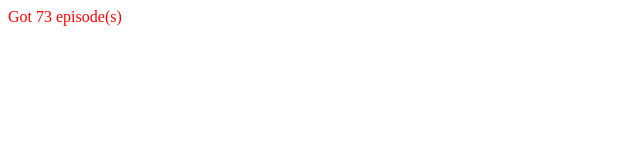
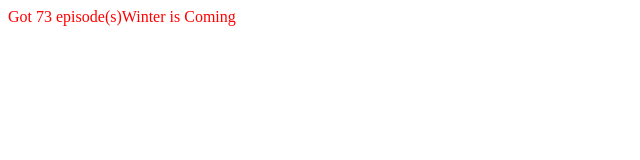
Before and after one commit to PeterArmstrong79/tv-show-dom-project, a plain HTML site: page index.html in a window 1280 px wide. Shown: the whole page, without its empty margins (0-640 px from the left). Drawn offline with Linux system fonts and the light colour scheme.

Commit message:
end of class update

```diff
--- a/script.js
+++ b/script.js
@@ -1,12 +1,29 @@
 //You can edit ALL of the code here
+const rootElem = document.getElementById("root");
+
 function setup() {
   const allEpisodes = getAllEpisodes();
   makePageForEpisodes(allEpisodes);
 }
 
 function makePageForEpisodes(episodeList) {
-  const rootElem = document.getElementById("root");
   rootElem.textContent = `Got ${episodeList.length} episode(s)`;
+  episodeList.forEach(episode => {
+    console.log(episode.name, episode.season, episode.number, episode.image.medium, episode.summary);
+
+  let episodeCard = document.createElement("span")
+  episodeCard.innerText = episode.name;
+  rootElem.appendChild(episodeCard)
+
+  let episodeImage = src.
+  episodeImage = episode.image.medium
+  rootElem.appendChild(episodeImage)
+
+  })
+
+
+
+
 }
 
 window.onload = setup;
```
Also changed, not shown: index.html (+13 -0 lines).
